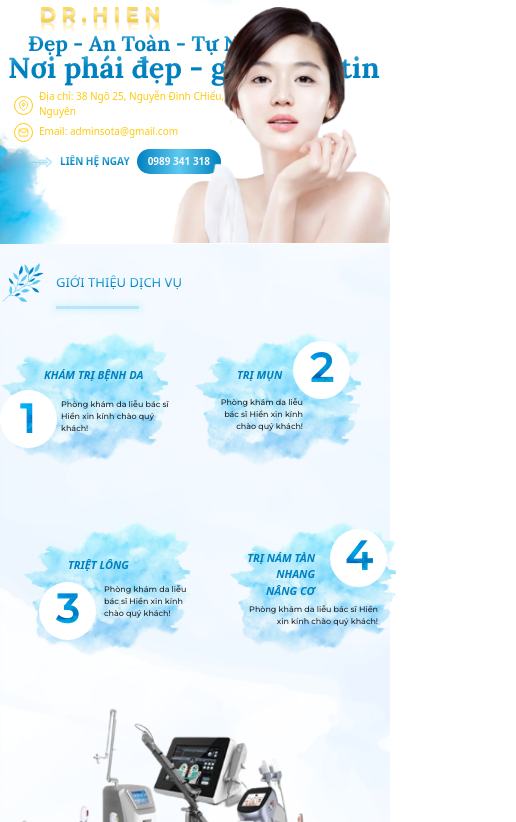
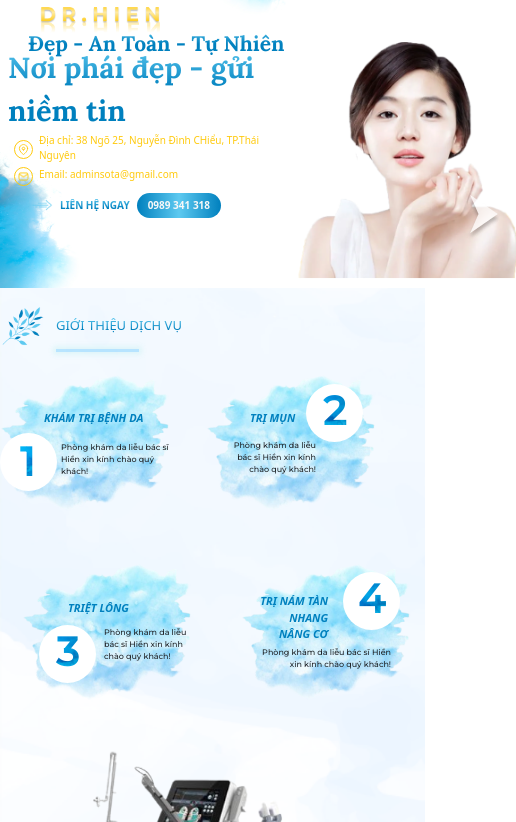
Before and after one commit to HanhTran1911/DR.HIEN, a plain HTML site: page index.html in a window 390 px wide. Shown: the part 83-905 px from the top of the page, 516 px wide, since content can reach past the window. Drawn offline with nearby package versions, Linux system fonts and the light colour scheme; a web font is replaced by a local one.

Commit message:
chinh sua hoan chinh hon

```diff
--- a/css/mobile.css
+++ b/css/mobile.css
@@ -1,4 +1,8 @@
 @media screen and (max-width: 480px) {
+    body{
+        max-width: 425px;
+        overflow-x: hidden;
+    }
     .logo {
         position: absolute;
         left: 5px;
--- a/css/style.css
+++ b/css/style.css
@@ -7,6 +7,10 @@ header {
 
 p {
     margin-bottom: 0;
+}
+
+body {
+    width: 1349px;
 }
 
 .flex-custom {
@@ -78,6 +82,7 @@ p {
     position: absolute;
     left: 100px;
     top: 16px;
+    z-index: 1;
 }
 
 /* home */
@@ -130,13 +135,14 @@ p {
 }
 
 /* slide */
-.silde {
+.slide {
     background: url('../image/lider.png');
     background-size: cover;
     background-repeat: repeat;
     display: flex;
     justify-content: space-between;
 }
+
 
 .left-slide {
     padding-bottom: 70px;
@@ -231,12 +237,14 @@ p {
 
 .right-slide {
     position: relative;
+
 }
 
 .miduSpa {
-    position: absolute;
+    /* position: absolute;
     right: 0;
-    bottom: 0;
+    bottom: 0; */
+    margin-top: 80px;
 }
 
 /* next page */
@@ -656,6 +664,7 @@ input:focus {
 .news {
     margin-top: 100px;
     margin-bottom: 100px;
+    margin-left: 50px;
     overflow: hidden;
     position: relative;
 }
@@ -731,10 +740,16 @@ input:focus {
 .ft-bot {
     margin-left: 20px;
 }
-.logo-app1{
-    margin: 0 6px ;
+
+.logo-app1 {
+    margin: 0 6px;
 }
-.hr_ft{
-    margin-left: 20px;background-color: #1680b6; height: 2px; color: #0080BE; margin-bottom: 25px;
-      margin-top: 25px;
+
+.hr_ft {
+    margin-left: 20px;
+    background-color: #1680b6;
+    height: 2px;
+    color: #0080BE;
+    margin-bottom: 25px;
+    margin-top: 25px;
 }
--- a/index.html
+++ b/index.html
@@ -76,7 +76,7 @@
     </div>
   </header>
   <!-- slide -->
-  <div class="silde">
+  <div class="slide ">
     <div class="left-slide">
       <div class="name">
         <img src="./image/next_left.png" alt="" class="next-left display_none">
@@ -107,12 +107,11 @@
     </div>
     <div class="right-slide">
       <img src="./image/mi-du-spa-1024x475 1.png" alt="" class="miduSpa">
-      <img src="./image/next.png" alt="" class="next-right display_none">
     </div>
-    <!--
+
     <div class="nextPage">
-<img src="./image/next.png" alt="" class="next-right">
-    </div> -->
+      <img src="./image/next.png" alt="" class="next-right">
+    </div>
   </div>
 
   <!-- giới thiệu dịch vụ -->
@@ -186,7 +185,7 @@
       </div>
       <div class="introduce_right">
         <img src="./image/1589608855587-97188493_303551483994343_1012159607952375808_n_480px-removebg-preview 1.png"
-          alt=""class="mayMoc">
+          alt="" class="mayMoc">
       </div>
     </div>
   </div>
@@ -201,7 +200,7 @@
         <h4>KẾT NỐI </h4>
         <h4> VÀ ĐỒNG HÀNH</h4>
         <h2>CÙNG DR. HIỀN</h2>
-        <hr class="style_hr hr_companion" >
+        <hr class="style_hr hr_companion">
 
         <h5 class="font-fa">Cố vấn chuyên môn</h5>
         <h5 class="font-fa">Diễn thuyết chuyên môn tại hội nghị,<br> hội thảo quốc tế</h5>
@@ -222,7 +221,8 @@
         <div class="feedback-left">
           <div class="feedback1 flex-custom">
             <img src="./image/fast-foward.png" alt="">
-            <b class="font-fa style_fb1" style="font-weight: 600;">Suốt chặng hành trình dài đồng hành và phát triển vì sức khỏe
+            <b class="font-fa style_fb1" style="font-weight: 600;">Suốt chặng hành trình dài đồng hành và phát triển vì
+              sức khỏe
               và vẻ đẹp Việt. Chúng tôi luôn mong muốn
               cống hiến tận tụy phục vụ khách hàng.</b>
           </div>
@@ -240,7 +240,8 @@
             </div>
 
             <div class="review">
-              <p class="font-fa content_review">Những vết thâm mụn sẽ là nỗi ám ảnh của nhiều người, những vết thâm mụn sẽ khiến da trở
+              <p class="font-fa content_review">Những vết thâm mụn sẽ là nỗi ám ảnh của nhiều người, những vết thâm mụn
+                sẽ khiến da trở
                 nên không đều
                 màu, kém sắc, sạm tối đi khiến khuôn mặt trở nên kém tươi tắn và mất đi tính thẩm mỹ. Do đó, nhiều người
                 lựa chọn điều trị thâm mụn tại spa giúp hiệu quả nhanh chóng và an toàn.</p>
@@ -249,7 +250,8 @@
           <!-- feedback2 -->
           <div class="feedback2 flex-custom">
             <div class="review">
-              <p class="font-fa content_review" style="text-align: end;">Những vết thâm mụn sẽ là nỗi ám ảnh của nhiều người, những vết
+              <p class="font-fa content_review" style="text-align: end;">Những vết thâm mụn sẽ là nỗi ám ảnh của nhiều
+                người, những vết
                 thâm mụn sẽ khiến da trở
                 nên không đều
                 màu, kém sắc, sạm tối đi khiến khuôn mặt trở nên kém tươi tắn và mất đi tính thẩm mỹ. Do đó, nhiều người
@@ -323,7 +325,8 @@
             làm việc. Các bác sĩ tại đây có khả năng điều</p>
         </div>
       </div>
-      <div class="new display_none" style="background: url('./image/Rectangle16.png');background-size: cover; width: 444px; height: 444px;">
+      <div class="new display_none"
+        style="background: url('./image/Rectangle16.png');background-size: cover; width: 444px; height: 444px;">
         <div class="coating" style="width: 444px; height: 444px;">
           <p class="font-fa title_news2">Nên trị mụn ở da liễu hay spa? Ở đâu hiệu quả hơn? | Giải đáp, so sánh ưu –
             nhược
@@ -361,10 +364,10 @@
           <a class="font-fa item  ">CHÍNH SÁCH</a>
         </div>
         <div class="logo-app flex-custom" style="flex-grow: 1;justify-content: flex-end;">
-          <img src="./image/facebook-f.png" alt="" class="logo-app1" >
-          <img src="./image/Frame5.png" alt="" class="logo-app1" >
-          <img src="./image/Frame6.png" alt="" class="logo-app1" >
-          <img src="./image/Frame7.png" alt="" class="logo-app1"  >
+          <img src="./image/facebook-f.png" alt="" class="logo-app1">
+          <img src="./image/Frame5.png" alt="" class="logo-app1">
+          <img src="./image/Frame6.png" alt="" class="logo-app1">
+          <img src="./image/Frame7.png" alt="" class="logo-app1">
         </div>
       </div>
       <hr class="hr_ft">
@@ -381,7 +384,6 @@
       </div>
     </div>
   </footer>
-
 </body>
 
 </html>
```
